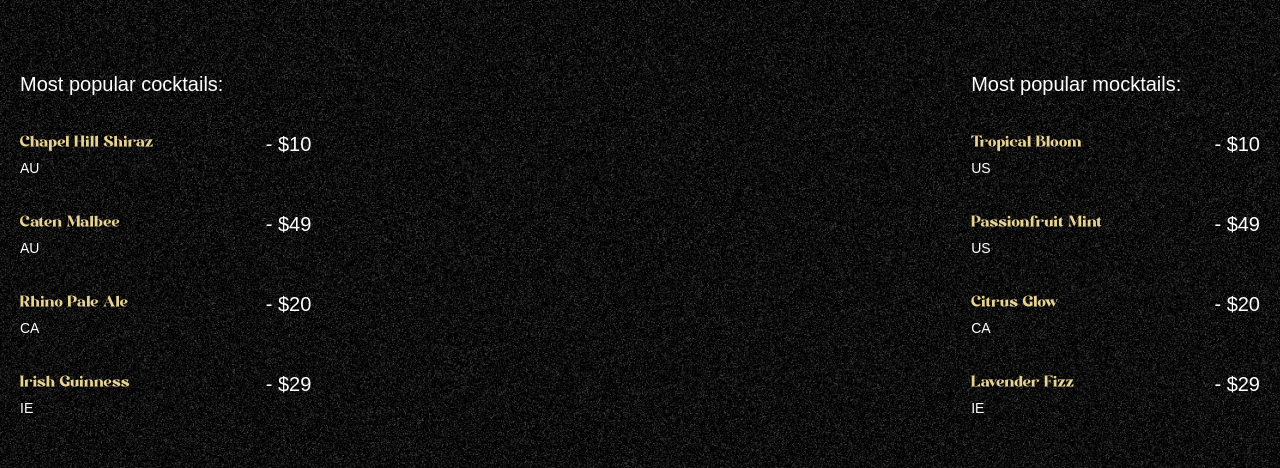
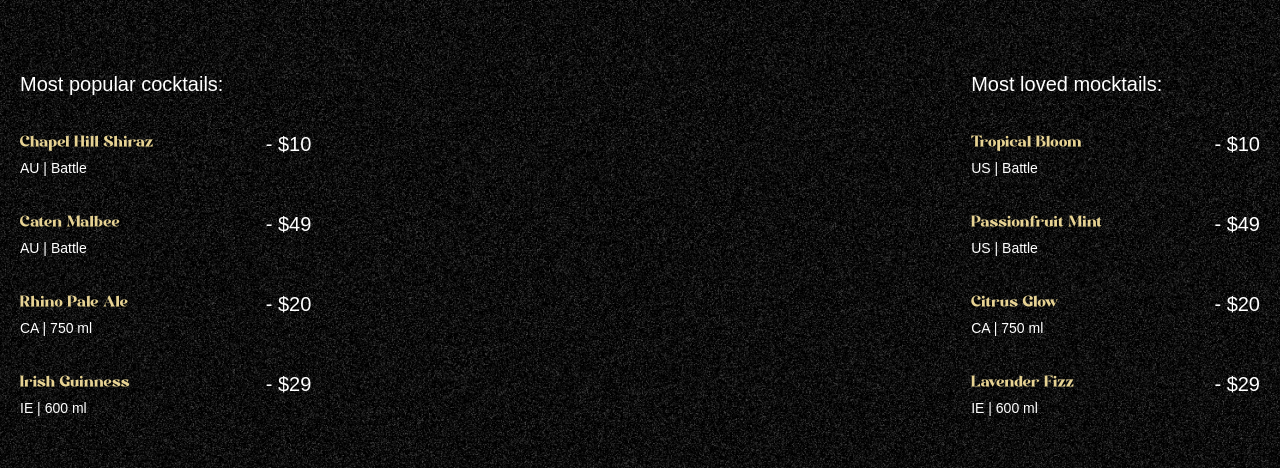
Before and after one commit to zanmlakar/Mojito, a Next.js app: page / in a window 1280 px wide. Shown: the part 890-1358 px from the top of the page. Built offline with nearby package versions, Linux system fonts and the light colour scheme; a web font is replaced by a local one.

Commit message:
animation bug fix

```diff
--- a/src/components/Cocktails.tsx
+++ b/src/components/Cocktails.tsx
@@ -1,56 +1,58 @@
-import { cocktailLists, mockTailLists } from '@/constants'
+import { cocktailLists, mockTailLists } from '@/constants';
 import { useGSAP } from '@gsap/react'
-import gsap from 'gsap/all'
-import React from 'react'
+import gsap from 'gsap';
 
-function Cocktails() {
-
-    useGSAP(()=>{
+const Cocktails = () => {
+ useGSAP(() => {
 	const parallaxTimeline = gsap.timeline({
 	 scrollTrigger: {
-                trigger:"#cocktails",
-                start:"top 30%",
-                end:"bottom 80%",
-                scrub:true
+		trigger: '#cocktails',
+		start: 'top 30%',
+		end: 'bottom 80%',
+		scrub: true,
 	 }
 	})
-        parallaxTimeline.from('#c-left-leaf',{
-            x:-100,
-            y:100
+
+	parallaxTimeline
+	 .from('#c-left-leaf', {
+		x: -100, y: 100
 	})
-        parallaxTimeline.from('#c-right-leaf',{
-            x:100,
-            y:100
+	 .from('#c-right-leaf', {
+		x: 100, y: 100
 	})
-    },[])
+ })
 
  return (
-    <section id="cocktails" className='noisy'>
-        <img src="/images/cocktail-left-leaf.png" alt="" id='c-left-leaf'/>
-        <img src="/images/cocktail-right-leaf.png" alt="" id='c-right-leaf'/>
-        <div className='list'>
-            <div className='popular'>
+	<section id="cocktails" className="noisy">
+	 <img src="/images/cocktail-left-leaf.png" alt="l-leaf" id="c-left-leaf" />
+	 <img src="/images/cocktail-right-leaf.png" alt="r-leaf" id="c-right-leaf" />
+
+	 <div className="list">
+		<div className="popular">
 		 <h2>Most popular cocktails:</h2>
+
 		 <ul>
-                    {cocktailLists.map(({name,country,detail,price})=>(
+			{cocktailLists.map(({ name, country, detail, price }) => (
 			 <li key={name}>
-                            <div className='md:me-28'>
+				<div className="md:me-28">
 				 <h3>{name}</h3>
-                                <p>{country}</p>
+				 <p>{country} | {detail}</p>
 				</div>
 				<span>- {price}</span>
 			 </li>
 			))}
 		 </ul>
 		</div>
-            <div className='loved'>
-                <h2>Most popular mocktails:</h2>
+
+		<div className="loved">
+		 <h2>Most loved mocktails:</h2>
+
 		 <ul>
-                    {mockTailLists.map(({name,country,detail,price})=>(
+			{mockTailLists.map(({ name, country, detail, price }) => (
 			 <li key={name}>
-                            <div className='me-28'>
+				<div className="me-28">
 				 <h3>{name}</h3>
-                                <p>{country}</p>
+				 <p>{country} | {detail}</p>
 				</div>
 				<span>- {price}</span>
 			 </li>
--- a/src/components/Menu.tsx
+++ b/src/components/Menu.tsx
@@ -58,16 +58,6 @@
                 ease: "power1.inOut",
             }
         );
-        gsap.timeline({
-            scrollTrigger: {
-                trigger: "#menu",
-                start: "top top",
-                end: "bottom top",
-                scrub: true,
-            },
-        })
-            .to("#m-right-leaf", { y: 200 }, 0)
-            .to("#m-left-leaf", { y: 200 }, 0);
     }, [currentIndex]);
 
     function goToSlide(index: number) {
```
Lines whose indentation alone changed are shown as unchanged.
